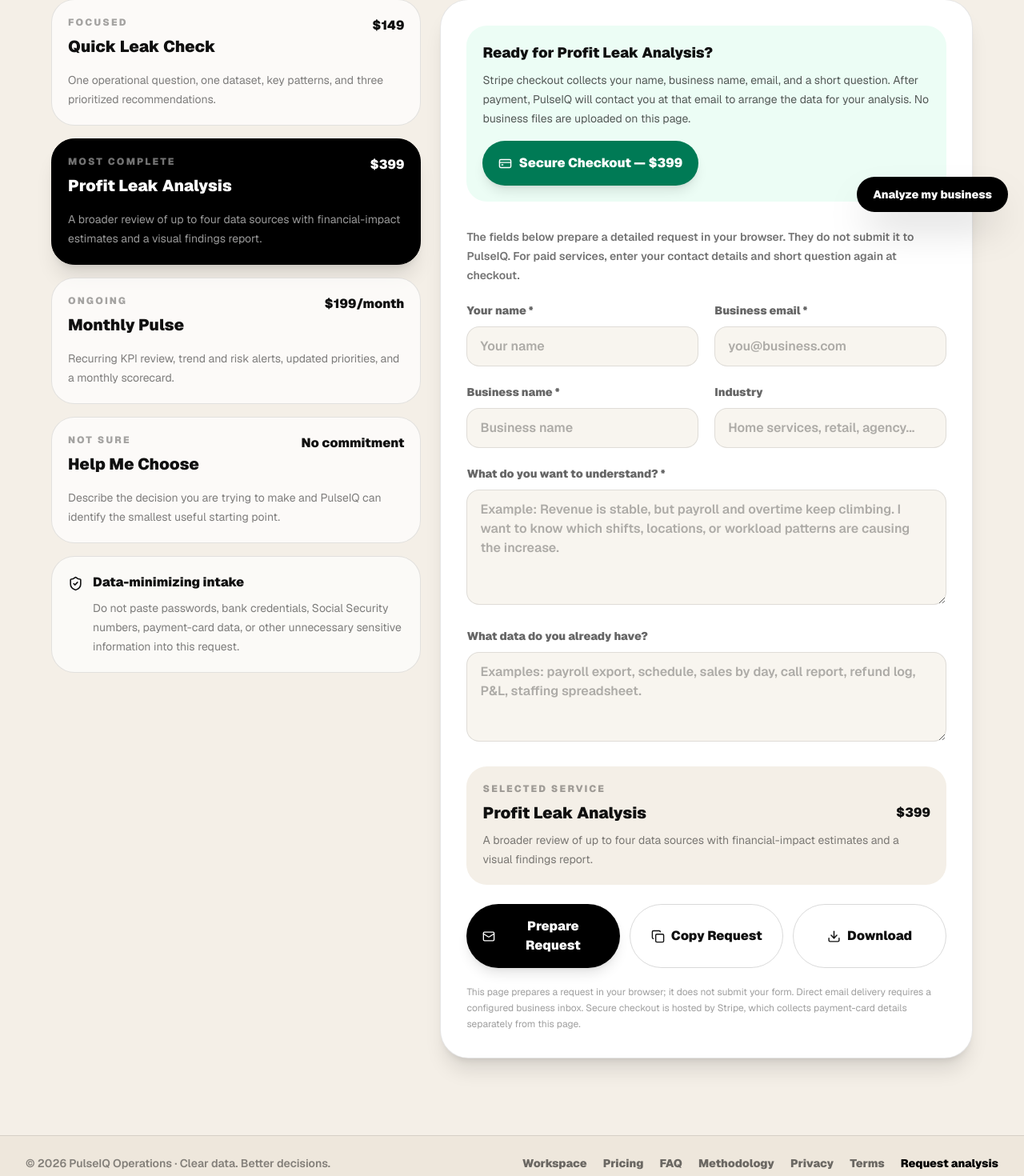
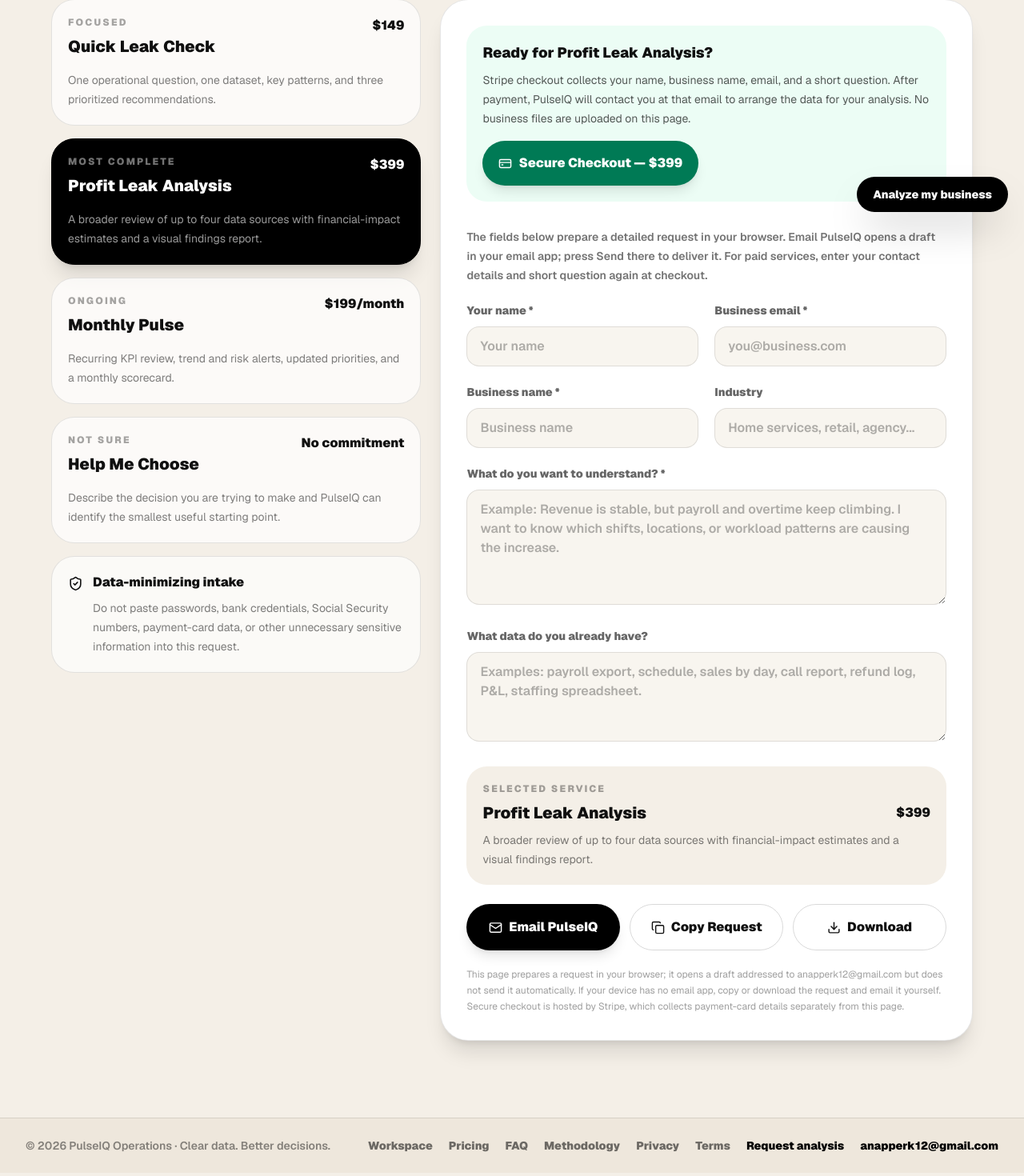
Before and after one commit to aundreanapper12-gif/pulseiqop, a Next.js app: page /request in a window 1280 px wide. Shown: the part 515-1985 px from the top of the page at 80% size. Built offline with nearby package versions, Linux system fonts and the light colour scheme; no server answers.

Commit message:
Publish PulseIQ contact email and accurate request delivery

```diff
--- a/app/layout.tsx
+++ b/app/layout.tsx
@@ -1,6 +1,7 @@
 import type { Metadata } from "next";
 import { Geist, Geist_Mono } from "next/font/google";
 import "./globals.css";
+import { contactEmail } from "./site-config";
 
 const geistSans = Geist({ variable: "--font-geist-sans", subsets: ["latin"] });
 const geistMono = Geist_Mono({ variable: "--font-geist-mono", subsets: ["latin"] });
@@ -78,6 +79,7 @@ const organizationSchema = {
   "@type": "Organization",
   name: "PulseIQ Operations",
   url: siteUrl,
+  email: contactEmail,
   description:
     "Business operations analytics focused on profit leakage, labor, missed leads, rework, customer experience, and operational decision support.",
 };
@@ -182,6 +184,7 @@ export default function RootLayout({ children }: Readonly<{ children: React.Reac
                 <a key={href} href={href} className="hover:text-black">{label}</a>
               ))}
               <a href="/request" className="text-black">Request analysis</a>
+              <a href={`mailto:${contactEmail}`} className="text-black">{contactEmail}</a>
             </nav>
           </div>
         </div>
--- a/app/privacy/page.tsx
+++ b/app/privacy/page.tsx
@@ -1,4 +1,5 @@
 import { ArrowLeft, ShieldCheck, Sparkles } from "lucide-react";
+import { contactEmail } from "../site-config";
 
 export default function PrivacyPage() {
   return (
@@ -15,7 +16,7 @@ export default function PrivacyPage() {
           <div className="flex h-12 w-12 items-center justify-center rounded-2xl bg-black text-white"><ShieldCheck size={21} /></div>
           <p className="mt-8 text-sm font-black uppercase tracking-[0.22em] text-black/35">Privacy</p>
           <h1 className="mt-3 text-5xl font-black tracking-tight md:text-6xl">Privacy Policy</h1>
-          <p className="mt-5 text-sm font-semibold text-black/40">Effective September 10, 2026</p>
+          <p className="mt-5 text-sm font-semibold text-black/40">Effective September 12, 2026</p>
 
           <div className="mt-10 space-y-10 text-[17px] leading-8 text-black/62">
             <section><h2 className="text-2xl font-black text-black">The short version</h2><p className="mt-3">The free PulseIQ Business Workspace is designed to keep the business figures you enter in your browser. Core calculations run in the browser, selected CSV files are read in the browser, and optional saved snapshots use browser local storage rather than a PulseIQ cloud account.</p></section>
@@ -29,6 +30,8 @@ export default function PrivacyPage() {
             <section><h2 className="text-2xl font-black text-black">Website hosting and technical data</h2><p className="mt-3">Like most websites, hosting, security, and delivery infrastructure may process technical information needed to serve pages and protect the service, such as IP address, browser or device information, requested URLs, timestamps, and security or error logs. This technical processing is separate from the financial figures entered into the browser-based workspace.</p></section>
 
             <section><h2 className="text-2xl font-black text-black">Paid client analysis</h2><p className="mt-3">If you become a paid client and provide files for a deeper analysis, information needed for the agreed business question may be reviewed to produce the requested findings. PulseIQ&apos;s goal is to minimize the information collected, use it for the requested work, and avoid requesting unrelated sensitive information.</p></section>
+
+            <section><h2 className="text-2xl font-black text-black">Email requests</h2><p className="mt-3">Selecting Email PulseIQ opens a draft in your own email app addressed to {contactEmail}. The website does not automatically send it. If you choose to send the draft, your email provider and PulseIQ&apos;s email provider process the message and any information you include. Do not attach unnecessary sensitive personal information.</p></section>
 
             <section><h2 className="text-2xl font-black text-black">Payments</h2><p className="mt-3">PulseIQ may use a third-party payment processor such as Stripe for checkout. Payment-card information is handled by the payment processor and should not be entered into PulseIQ&apos;s business diagnostic or analysis-request fields. The processor&apos;s privacy policy and security practices apply to information it handles during payment.</p></section>
 
--- a/app/request/page.tsx
+++ b/app/request/page.tsx
@@ -2,6 +2,7 @@
 
 import { FormEvent, useEffect, useMemo, useState } from "react";
 import { ArrowLeft, CheckCircle2, Copy, CreditCard, Download, Mail, ShieldCheck, Sparkles } from "lucide-react";
+import { contactEmail } from "../site-config";
 
 type ServiceKey = "quick" | "complete" | "monthly" | "unsure";
 
@@ -62,7 +63,6 @@ export default function RequestPage() {
     }
   }, []);
 
-  const contactEmail = process.env.NEXT_PUBLIC_PULSEIQ_CONTACT_EMAIL || "";
   const paymentLinks: Partial<Record<ServiceKey, string>> = {
     quick: process.env.NEXT_PUBLIC_PULSEIQ_QUICK_PAY_URL || "https://buy.stripe.com/6oU6oJacagNbb344EQ7ok03",
     complete: process.env.NEXT_PUBLIC_PULSEIQ_COMPLETE_PAY_URL || "https://buy.stripe.com/cNi5kF3NMcwVc787R27ok04",
@@ -127,13 +127,9 @@ export default function RequestPage() {
     event.preventDefault();
     if (!validate()) return;
 
-    if (!contactEmail) {
-      setStatus("Direct email intake is not configured yet. Copy or download your request so none of your information is lost.");
-      return;
-    }
-
     const subject = encodeURIComponent(`PulseIQ Analysis Request — ${data.businessName}`);
     const body = encodeURIComponent(requestText);
+    setStatus("Your email app should open a draft addressed to PulseIQ. Press Send there to deliver it; opening a draft does not submit this form.");
     window.location.href = `mailto:${contactEmail}?subject=${subject}&body=${body}`;
   };
 
@@ -219,7 +215,7 @@ export default function RequestPage() {
               ) : data.service === "monthly" ? (
                 <p className="mb-8 rounded-[1.6rem] bg-amber-50 p-5 text-sm font-semibold leading-6 text-black/65">Monthly Pulse checkout is paused while self-service subscription management is being set up. You will not be charged on this page.</p>
               ) : null}
-              <p className="mb-5 text-sm font-semibold leading-6 text-black/55">The fields below prepare a detailed request in your browser. They do not submit it to PulseIQ. For paid services, enter your contact details and short question again at checkout.</p>
+              <p className="mb-5 text-sm font-semibold leading-6 text-black/55">The fields below prepare a detailed request in your browser. Email PulseIQ opens a draft in your email app; press Send there to deliver it. For paid services, enter your contact details and short question again at checkout.</p>
               <div className="grid gap-5 sm:grid-cols-2">
                 <label className="block">
                   <span className="text-sm font-black text-black/60">Your name *</span>
@@ -260,7 +256,7 @@ export default function RequestPage() {
 
               <div className="mt-6 grid gap-3 sm:grid-cols-3">
                 <button type="submit" className="inline-flex items-center justify-center gap-2 rounded-full bg-black px-5 py-4 font-black text-white shadow-lg hover:-translate-y-0.5">
-                  <Mail size={17} /> {contactEmail ? "Email PulseIQ" : "Prepare Request"}
+                  <Mail size={17} /> Email PulseIQ
                 </button>
                 <button type="button" onClick={copyRequest} className="inline-flex items-center justify-center gap-2 rounded-full border border-black/15 px-5 py-4 font-black hover:bg-black hover:text-white">
                   <Copy size={17} /> Copy Request
@@ -277,7 +273,7 @@ export default function RequestPage() {
               ) : null}
 
               <p className="mt-5 text-xs leading-5 text-black/38">
-                This page prepares a request in your browser; it does not submit your form. Direct email delivery requires a configured business inbox. Secure checkout is hosted by Stripe, which collects payment-card details separately from this page.
+                This page prepares a request in your browser; it opens a draft addressed to {contactEmail} but does not send it automatically. If your device has no email app, copy or download the request and email it yourself. Secure checkout is hosted by Stripe, which collects payment-card details separately from this page.
               </p>
             </form>
           </div>
--- /dev/null
+++ b/app/site-config.ts
@@ -0,0 +1 @@
+export const contactEmail = process.env.NEXT_PUBLIC_PULSEIQ_CONTACT_EMAIL || "anapperk12@gmail.com";
```
Also changed, not shown: 1 other file (tests, documents, lock files or other folders).
